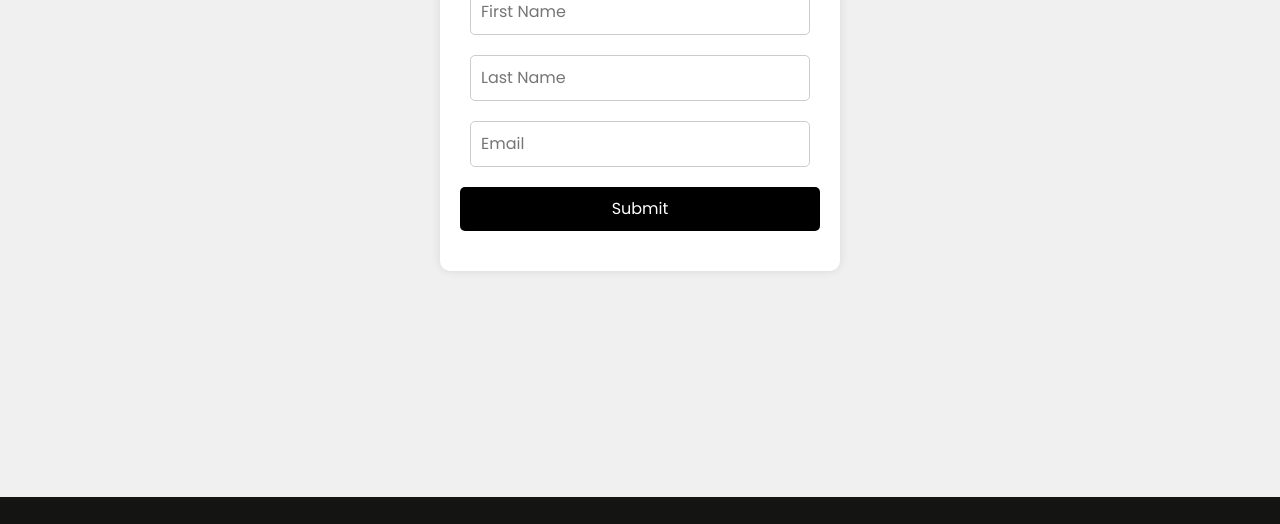
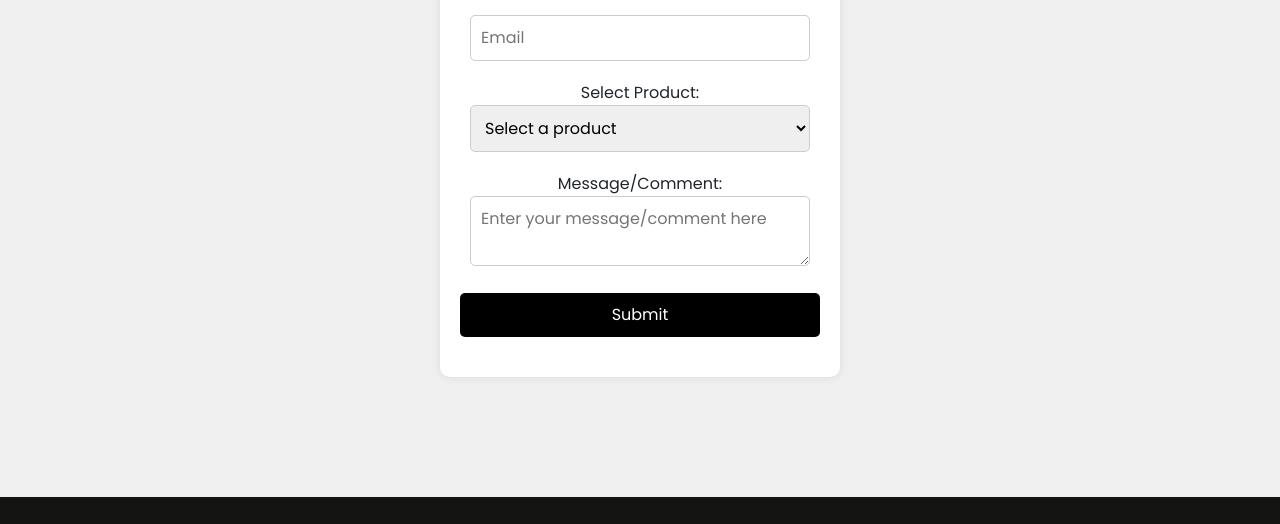
Before and after one commit to insypher/rcc, a plain HTML site: page reviews.html in a window 1280 px wide. Shown: the part 303-827 px from the top of the page. Drawn offline with nearby package versions, Linux system fonts and the light colour scheme.

Commit message:
sixth commit

```diff
--- a/reviews.html
+++ b/reviews.html
@@ -59,6 +59,26 @@
       </div>
     </nav>
 
+    <!-- <div class="contactBody">
+      <div class="contact-form">
+        <h2>Contact Us</h2>
+        <form>
+          <div class="form-group">
+            <input type="text" id="first-name" placeholder="First Name" required />
+          </div>
+          <div class="form-group">
+            <input type="text" id="last-name" placeholder="Last Name" required />
+          </div>
+          <div class="form-group">
+            <input type="email" id="email" placeholder="Email" required />
+          </div>
+          <div class="form-group">
+            <button class="submit" type="submit">Submit</button>
+          </div>
+        </form>
+      </div>
+    </div> -->
+
     <div class="contactBody">
       <div class="contact-form">
         <h2>Contact Us</h2>
@@ -71,6 +91,19 @@
           </div>
           <div class="form-group">
             <input type="email" id="email" placeholder="Email" required />
+          </div>
+          <div class="form-group">
+            <label for="product-select">Select Product:</label>
+            <select id="product-select" required>
+              <option value="" disabled selected>Select a product</option>
+              <option value="product-1">Tent</option>
+              <option value="product-2">Cookware</option>
+              <option value="product-3">Camping equiments</option>
+            </select>
+          </div>
+          <div class="form-group">
+            <label for="message">Message/Comment:</label>
+            <textarea id="message" placeholder="Enter your message/comment here" required></textarea>
           </div>
           <div class="form-group">
             <button class="submit" type="submit">Submit</button>
--- a/style.css
+++ b/style.css
@@ -379,7 +379,9 @@ div.contactBody {
 }
 
 input[type="text"],
-input[type="email"] {
+input[type="email"],
+select,
+textarea {
   width: calc(100% - 20px);
   padding: 10px;
   border: 1px solid #ccc;
```
